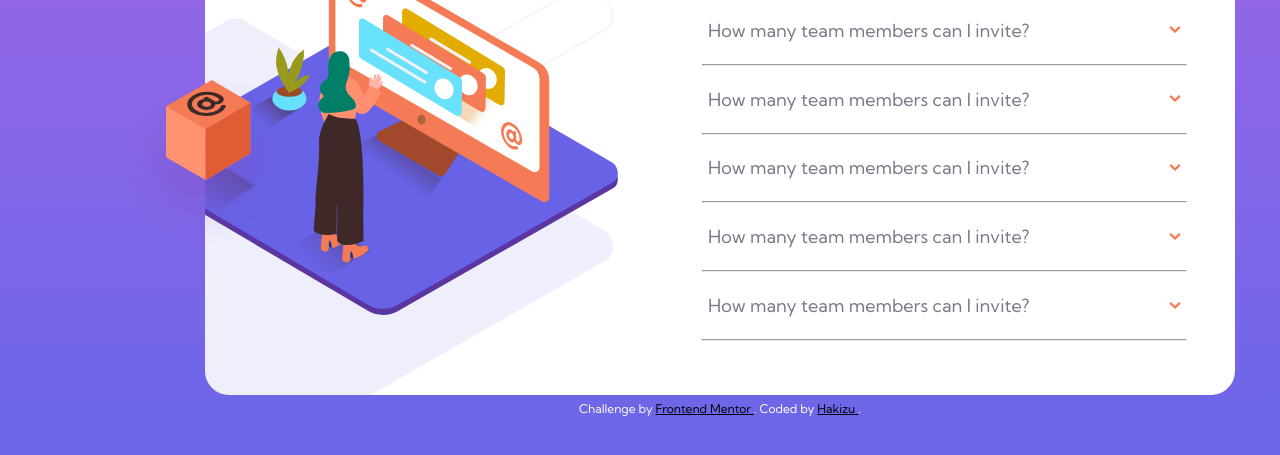
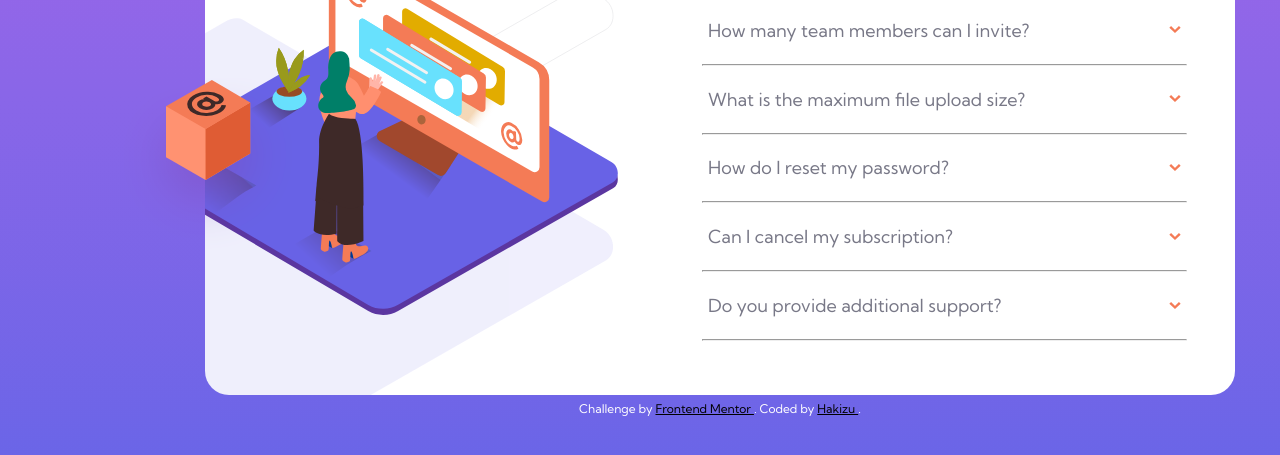
Before and after one commit to Hakizu/FrontendChallenge, a plain HTML site: page index.html in a window 1280 px wide. Shown: the part 349-804 px from the top of the page. Drawn offline with Linux system fonts and the light colour scheme; files whose address does not match are found by name.

Commit message:
:speech_balloon: in accordion cards

```diff
--- a/index.html
+++ b/index.html
@@ -45,14 +45,13 @@
           <div class="accordion-item">
             <button class='accordion-question'>
               <h2>
-                How many team members can I invite?
+                What is the maximum file upload size?
               </h2>
               <img class='chevron' src='/images/icon-arrow-down.svg'>
             </button>
             <div class="accordion-collapse">
               <div class='accordion-content'>
-                You can invite up to 2 additional users on the Free plan. There is no limit on
-                team members for the Premium plan.
+                No more than 2GB. All files in your account must fit your allotted storage space.
               </div>
             </div>
             <hr/>
@@ -60,14 +59,13 @@
           <div class="accordion-item">
             <button class='accordion-question'>
               <h2>
-                How many team members can I invite?
+                How do I reset my password?
               </h2>
               <img class='chevron' src='/images/icon-arrow-down.svg'>
             </button>
             <div class="accordion-collapse">
               <div class='accordion-content'>
-                You can invite up to 2 additional users on the Free plan. There is no limit on
-                team members for the Premium plan.
+                Click “Forgot password” from the login page or “Change password” from your profile page. A reset link will be emailed to you.
               </div>
             </div>
             <hr/>
@@ -75,14 +73,13 @@
           <div class="accordion-item">
             <button class='accordion-question'>
               <h2>
-                How many team members can I invite?
+                Can I cancel my subscription?
               </h2>
               <img class='chevron' src='/images/icon-arrow-down.svg'>
             </button>
             <div class="accordion-collapse">
               <div class='accordion-content'>
-                You can invite up to 2 additional users on the Free plan. There is no limit on
-                team members for the Premium plan.
+                Yes! Send us a message and we’ll process your request no questions asked.
               </div>
             </div>
             <hr/>
@@ -90,14 +87,13 @@
           <div class="accordion-item">
             <button class='accordion-question'>
               <h2>
-                How many team members can I invite?
+                Do you provide additional support?
               </h2>
               <img class='chevron' src='/images/icon-arrow-down.svg'>
             </button>
             <div class="accordion-collapse">
               <div class='accordion-content'>
-                You can invite up to 2 additional users on the Free plan. There is no limit on
-                team members for the Premium plan.
+                Chat and email support is available 24/7. Phone lines are open during normal business hours.
               </div>
             </div>
             <hr/>
```
